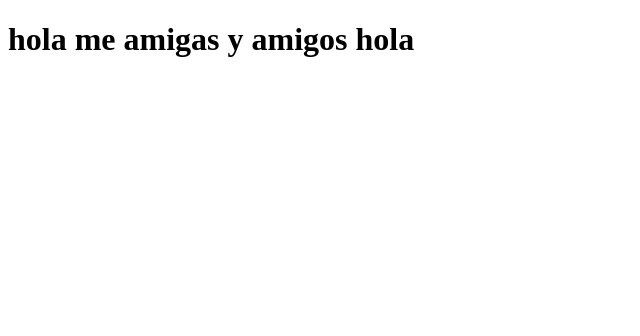
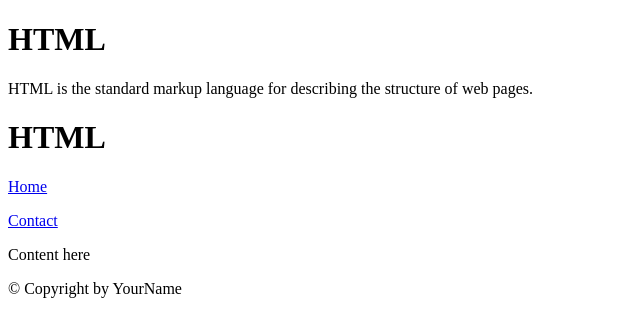
Before and after one commit to regime45/test_now, a plain HTML site: page index.html in a window 1280 px wide. Shown: the whole page, without its empty margins (0-640 px from the left). Drawn offline with Linux system fonts and the light colour scheme.

Commit message:
hola commit this day

```diff
--- a/index.html
+++ b/index.html
@@ -1,13 +1,33 @@
+<!--  html basic boilerplate-->
+<!--  valid html-->
 <!DOCTYPE html>
 <html lang="en">
 <head>
-    <meta charset="UTF-8">
-    <meta name="viewport" content="width=device-width, initial-scale=1.0">
-    <title>Document</title>
+<meta charset="utf-8">
+<!-- <meta http-equiv="X-UA-Compatible" content="IE=edge,chrome=1">> -->
+<title>HTML</title>
+<meta name="description" content="">
+<meta name="author" content="Regime Padillo">
+<meta name="viewport" content="width=device-width; initial-scale=1.0">
+<link rel="shortcut icon" href="/favicon.ico">
+<link rel="apple-touch-icon" href="/apple-touch-icon.png">
 </head>
+
 <body>
-    <h1>hola me amigas y amigos hola</h1>
-
+    <h1>HTML</h1>
+    <p>HTML is the standard markup language for describing the structure of web pages.</p>
+<div>
+<header>
+<h1>HTML</h1>
+</header>
+<nav>
+<p> <a href="/">Home</a> </p>
+<p> <a href="/contact">Contact</a> </p>
+</nav>
+<div> Content here </div>
+<footer>
+<p> &copy; Copyright by YourName </p>
+</footer>
+</div>
 </body>
 </html>
-<html></html>
```
